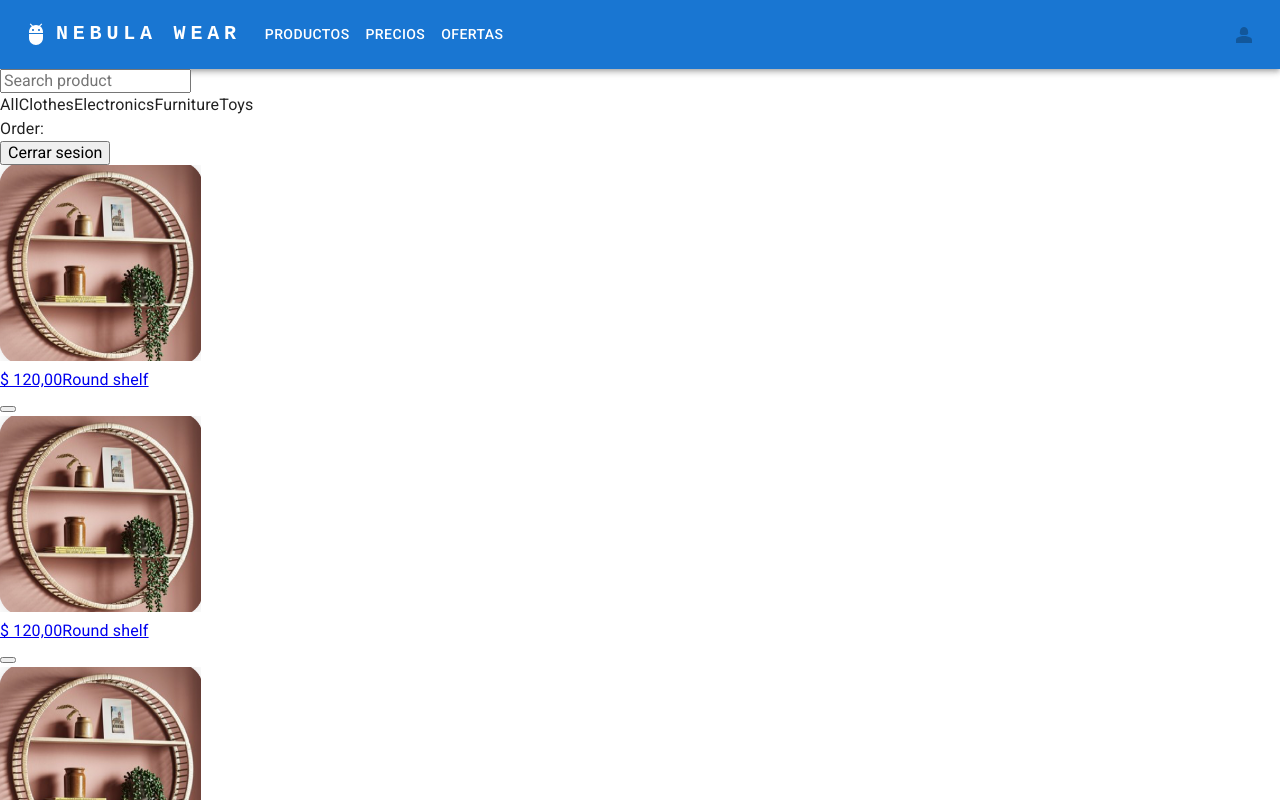
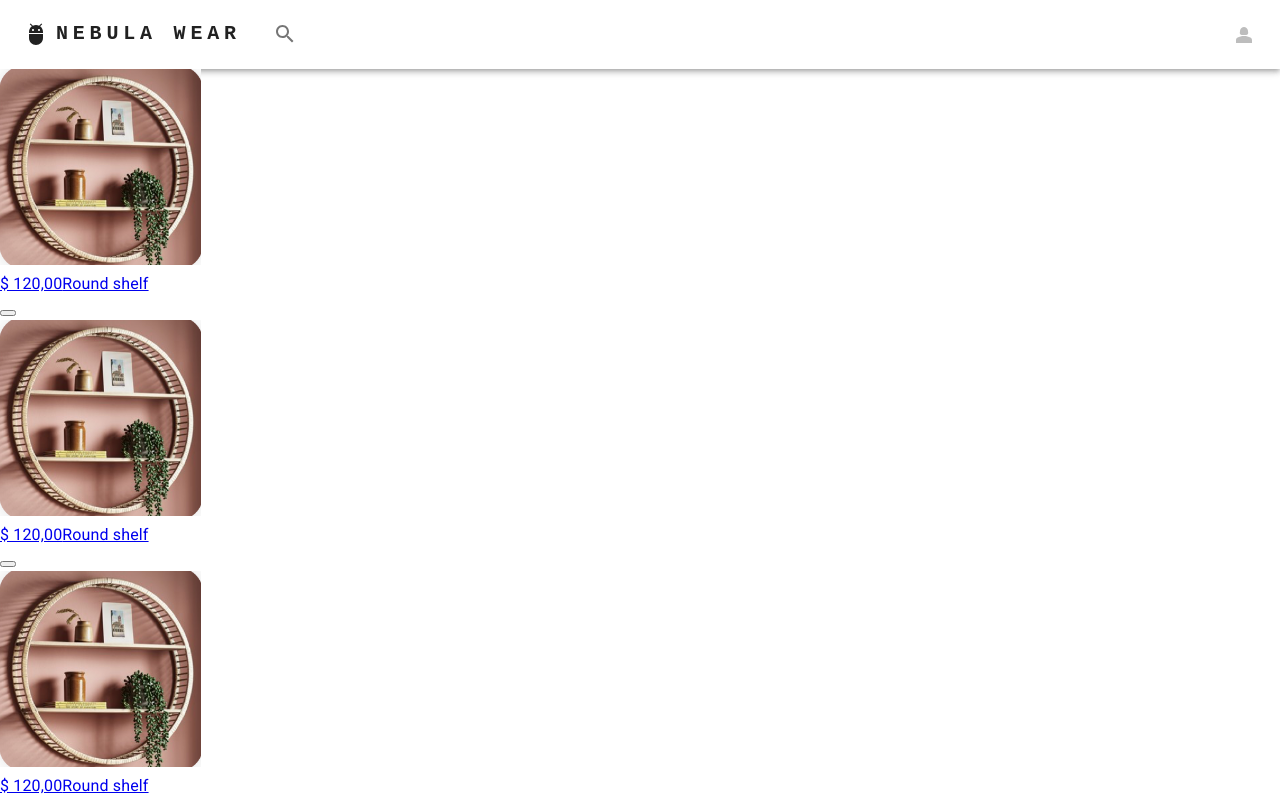
Before and after one commit to Jesusantiago/NebulaWear, a React (Vite) app in the folder client/: page /store in a window 1280 px wide. Shown: the top 800 px of the page. Built offline with nearby package versions, Linux system fonts and the light colour scheme.

Commit message:
ADD Search Button && Transparent Color NavBar

```diff
--- a/client/src/components/App/App.jsx
+++ b/client/src/components/App/App.jsx
@@ -1,28 +1,6 @@
 import Navbar from './Navbar';
 import Product  from "../Product/Product";
 import { useAuth } from "../../context/isAuthContext";
-
-const SearchBox = () => {
-  return (
-    <div className="searchBox">
-      {/* <SearchIcon /> */}
-      <input type="text" placeholder="Search product" />
-    </div>
-  );
-}
-
-const Categories = () => {
-  return (
-    <div className="categories">
-      <span className="active">All</span>
-      <span>Clothes</span>
-      <span>Electronics</span>
-      <span>Furniture</span>
-      <span>Toys</span>
-    </div>
-  )
-}
-
 
 function App() {
   const auth = useAuth()
@@ -36,19 +14,7 @@ function App() {
     <>
       <Navbar />
       <main>
-        <SearchBox />
-        <Categories />
 
-        <section className="main">
-          <div className="filter">
-            <span>Order:</span>
-            {/* <select name="select">
-              <option value="value1" selected>Most recent</option>
-              <option value="value2">Value 2</option>
-              <option value="value3">Value 3</option>
-            </select> */}
-          </div>
-        <button type='button' onClick={logoutComponent} > Cerrar sesion</button>
 
 
           <div className="productList">
@@ -59,8 +25,8 @@ function App() {
             <Product />
             <Product />
           </div>
-        </section>
 
+          <button type='button' onClick={logoutComponent} > Cerrar sesion</button>
 
       </main>
     </>
--- a/client/src/components/App/Navbar.jsx
+++ b/client/src/components/App/Navbar.jsx
@@ -1,4 +1,4 @@
-import { useState} from 'react';
+import { useState } from 'react';
 import AppBar from '@mui/material/AppBar';
 import Box from '@mui/material/Box';
 import Toolbar from '@mui/material/Toolbar';
@@ -13,6 +13,8 @@ import Tooltip from '@mui/material/Tooltip';
 import MenuItem from '@mui/material/MenuItem';
 import AdbIcon from '@mui/icons-material/Adb';
 import PersonIcon from '@mui/icons-material/Person2';
+import Search from './Search';
+
 
 const pages = ['Productos', 'Precios', 'Ofertas'];
 const settings = ['Mi perfil', 'Mis compras', 'Mis favoritos', 'Cerrar sesión'];
@@ -20,11 +22,13 @@ const settings = ['Mi perfil', 'Mis compras', 'Mis favoritos', 'Cerrar sesión']
 const Navbar = () => {
     const [anchorElNav, setAnchorElNav] = useState(null);
     const [anchorElUser, setAnchorElUser] = useState(null);
+    const [anchorElSearch, setAnchorElSearch] = useState(null)
 
     const handleOpenNavMenu = (event) => {
         setAnchorElNav(event.currentTarget);
     };
     const handleOpenUserMenu = (event) => {
+        console.log(event.currentTarget)
         setAnchorElUser(event.currentTarget);
     };
 
@@ -37,15 +41,15 @@ const Navbar = () => {
     };
 
     return (
-    <AppBar position="static">
+        <AppBar position="static" color='transparent'>
 
             <Container maxWidth="xl">
 
                 <Toolbar disableGutters>
 
-
+                        {/* Icono del android - versión desktop */}
                     <AdbIcon sx={{ display: { xs: 'none', md: 'flex' }, mr: 1 }} />
-
+                        {/* Nombre del proyecto  version desktop*/}
                     <Typography
                         variant="h6"
                         noWrap
@@ -64,7 +68,9 @@ const Navbar = () => {
                         NEBULA WEAR
                     </Typography>
 
-          <Box sx={{ flexGrow: 1, display: { xs: 'flex', md: 'none' } }}>
+                        {/* Menu hamburguesa version mobile */}
+                    <Box sx={{ display: { xs: 'flex', md: 'none' } }}>
+
                         <IconButton
                             size="large"
                             aria-label="account of current user"
@@ -100,9 +106,9 @@ const Navbar = () => {
                             ))}
                         </Menu>
                     </Box>
-
+                        {/* Icono del android- version mobile */}
                     <AdbIcon sx={{ display: { xs: 'flex', md: 'none' }, mr: 1 }} />
-
+                        {/* Nombre del proyecto version mobile*/}
                     <Typography
                         variant="h5"
                         noWrap
@@ -122,6 +128,17 @@ const Navbar = () => {
                         NEBULA WEAR
                     </Typography>
 
+                    {/* Button Search */}
+                    <Box>
+                        <Tooltip title="Search">
+                            <IconButton>
+                                <Search/>
+                            </IconButton>
+                        </Tooltip>
+
+                    </Box>
+
+                        {/* Item de otras páginas versión desktop */}
                     <Box sx={{ flexGrow: 1, display: { xs: 'none', md: 'flex' } }}>
                         {pages.map((page) => (
                             <Button
@@ -134,6 +151,8 @@ const Navbar = () => {
                         ))}
                     </Box>
 
+
+                        {/* Item de otras páginas en versión mobile - con logo del usurio */}
                     <Box sx={{ flexGrow: 0 }}>
                         <Tooltip title="Open settings">
                             <IconButton onClick={handleOpenUserMenu} sx={{ p: 0 }}>
--- /dev/null
+++ b/client/src/components/App/Search.jsx
@@ -0,0 +1,82 @@
+import { useState } from 'react';
+import Box from '@mui/material/Box';
+import Drawer from '@mui/material/Drawer';
+import TextField from '@mui/material/TextField';
+import List from '@mui/material/List';
+import Divider from '@mui/material/Divider';
+import ListItem from '@mui/material/ListItem';
+import ListItemButton from '@mui/material/ListItemButton';
+import ListItemIcon from '@mui/material/ListItemIcon';
+import ListItemText from '@mui/material/ListItemText';
+import InboxIcon from '@mui/icons-material/MoveToInbox';
+import MailIcon from '@mui/icons-material/Mail';
+import SearchIcon from '@mui/icons-material/Search';
+import CloseIcon from '@mui/icons-material/Close';
+import { IconButton } from '@mui/material';
+
+
+const Search = () => {
+    const [open, setOpen] = useState(false);
+
+    const toggleDrawer = (newOpen) => () => {
+        setOpen(newOpen);
+    };
+
+    const DrawerList = (
+        <Box sx={{ width: 1 }} role="presentation" class="search-view">
+
+            <Box sx={{ display: "flex", justifyContent: 'space-between', alignItems: 'center', p: 3 }}>
+                <Box sx={{ display: 'flex', alignItems: 'flex-end' }}>
+                    <SearchIcon sx={{ color: 'action.active', mr: 1, my: 0.5 }} />
+                    <TextField id="input-with-sx" label="Search" variant="standard" />
+                </Box>
+
+                <IconButton onClick={toggleDrawer(false)} sx={{ display: "flex" }}>
+                    <CloseIcon fontSize='large' />
+                </IconButton>
+            </Box>
+
+            <List>
+                {['Inbox', 'Starred', 'Send email', 'Drafts'].map((text, index) => (
+                    <ListItem key={text} disablePadding>
+                        <ListItemButton>
+                            <ListItemIcon>
+                                {index % 2 === 0 ? <InboxIcon /> : <MailIcon />}
+                            </ListItemIcon>
+                            <ListItemText primary={text} />
+                        </ListItemButton>
+                    </ListItem>
+                ))}
+            </List>
+
+            <Divider />
+
+            <List>
+                {['All mail', 'Trash', 'Spam'].map((text, index) => (
+                    <ListItem key={text} disablePadding>
+                        <ListItemButton>
+                            <ListItemIcon>
+                                {index % 2 === 0 ? <InboxIcon /> : <MailIcon />}
+                            </ListItemIcon>
+                            <ListItemText primary={text} />
+                        </ListItemButton>
+                    </ListItem>
+                ))}
+            </List>
+        </Box>
+    );
+
+    return (
+        <div>
+            <IconButton onClick={toggleDrawer(true)}>
+                <SearchIcon />
+            </IconButton>
+
+            <Drawer open={open} onClose={toggleDrawer(false)}>
+                {DrawerList}
+            </Drawer>
+        </div>
+    );
+}
+
+export default Search;
--- a/client/src/styles/Css/style.css
+++ b/client/src/styles/Css/style.css
@@ -1,3 +1,5 @@
-
+.search-view {
+  width: 100vw;
+}
 
 /*# sourceMappingURL=style.css.map */
--- a/client/src/styles/Sass/_variables.scss
+++ b/client/src/styles/Sass/_variables.scss
@@ -6,3 +6,7 @@ $c-surface: #EBEBEB; // This
 $c-on-surface: #442C2E;
 $c-background: #0B0F0B; // This
 $c-on-background: #442C2E;
+
+.search-view{
+    width: 100vw;
+}
```
Also changed, not shown: 1 other file (tests, documents, lock files or other folders). Lines whose indentation alone changed are shown as unchanged.
